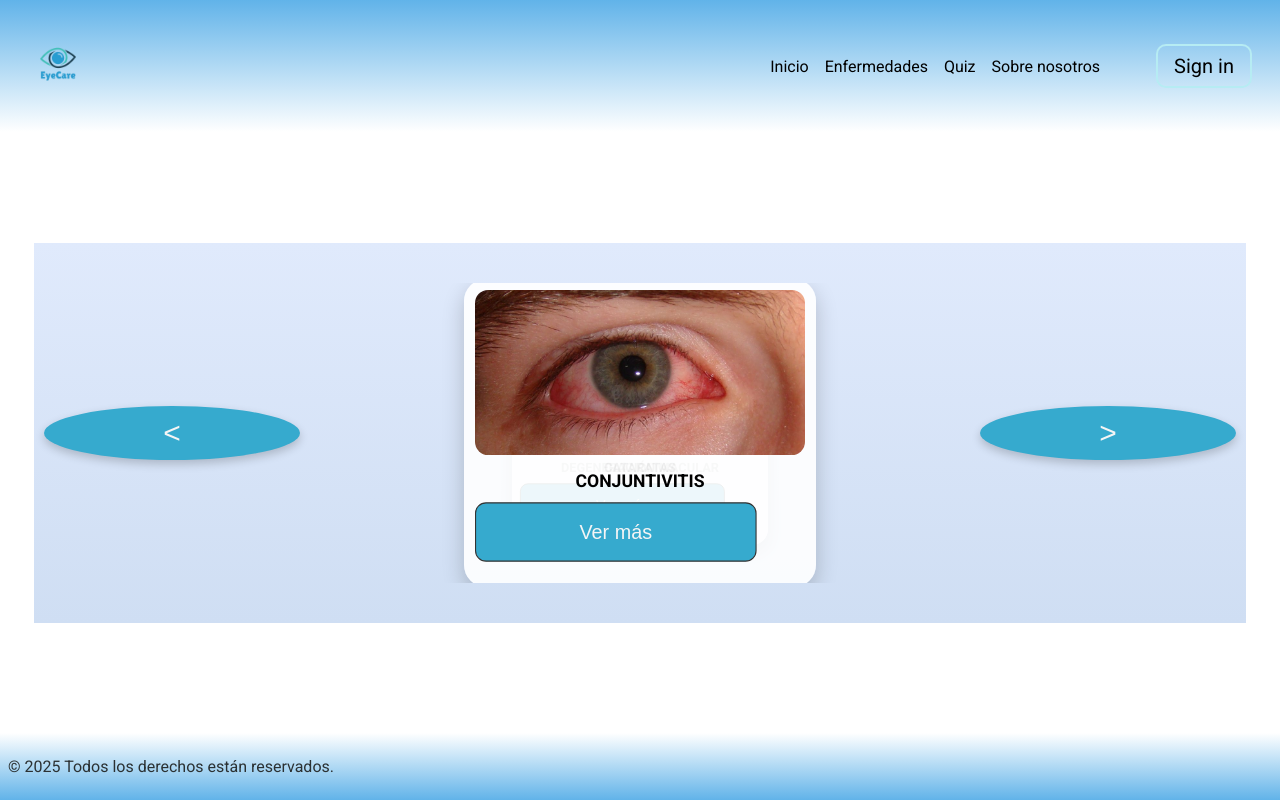
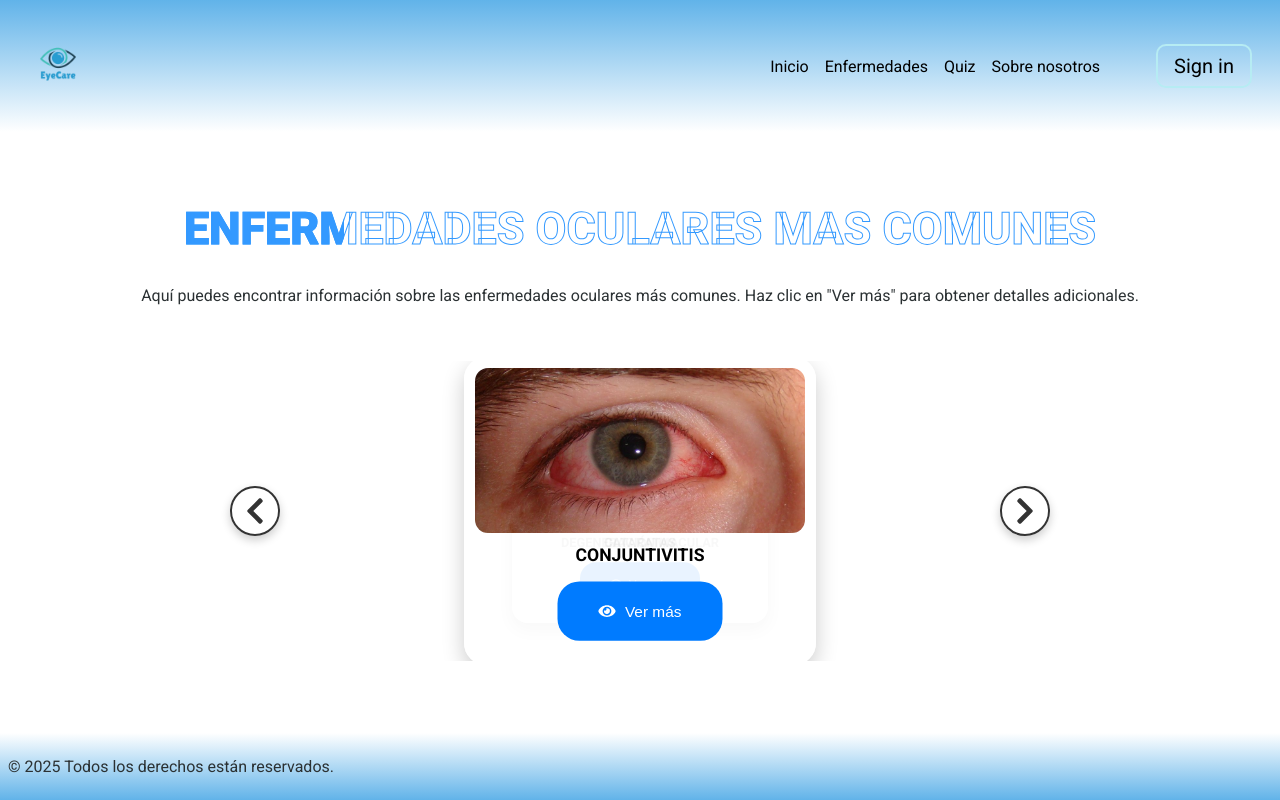
Before and after one commit to wilvelasco1006/EyeCare, a React (Vite) app: page /diseases/content-diseases in a window 1280 px wide. Built offline with nearby package versions, Linux system fonts and the light colour scheme; no server answers.

Commit message:
ajustes del carousel y header

```diff
--- a/package.json
+++ b/package.json
@@ -15,6 +15,7 @@
     "framer-motion": "^12.7.4",
     "react": "^19.0.0",
     "react-dom": "^19.0.0",
+    "react-icons": "^5.5.0",
     "react-router": "^7.2.0",
     "react-router-dom": "^7.2.0"
   },
--- a/src/main.jsx
+++ b/src/main.jsx
@@ -1,14 +1,15 @@
 import { createRoot } from 'react-dom/client'
+import { BrowserRouter, Routes, Route } from 'react-router'
 import './index.css'
 import Home from './pages/home/Home.jsx'
-import Diseases from './pages/diseases/CarouselDiseases.jsx'
 import Quiz from './pages/quiz/Quiz.jsx'
 import NotFound from './pages/not-found/NotFound.jsx'
 import AboutUs from "./pages/about-us/AboutUs.jsx"
-import { BrowserRouter, Routes, Route } from 'react-router'
 import Layout from './layout/Layout.jsx'
 import Sign from './pages/sign-in/Sign.jsx'
+import Diseases from './pages/diseases/CarouselDiseases.jsx'
 import Cataracts from './pages/diseases/Cataracts/Cataracts.jsx'
+import Conjuntivis from './pages/diseases/Conjuntivitis/Conjuntivitis.jsx'
 createRoot(document.getElementById("root")).render(
   <BrowserRouter>
     <Layout>
@@ -17,8 +18,8 @@ createRoot(document.getElementById("root")).render(
         <Route path="diseases">
           <Route path="content-diseases" element={<Diseases />} />
           <Route path="cataracts" element={<Cataracts />}/>
+          <Route path="Conjuntivitis" element={<Conjuntivis />}/>
         </Route>
-
         <Route path="quiz" element={<Quiz />} />
         <Route path="*" element={<NotFound />} />
         <Route path="about us" element={<AboutUs />} />
--- a/src/pages/diseases/CarouselDiseases.css
+++ b/src/pages/diseases/CarouselDiseases.css
@@ -1,15 +1,68 @@
+/* Animaciones */
+@keyframes typing {
+  0% {
+    width: 0;
+  }
+  50% {
+    width: 100%;
+  }
+  100% {
+    width: 0;
+  }
+}
+
+@keyframes blink {
+  50% {
+    border-color: transparent;
+  }
+}
+
+/* Contenedor principal del carrusel */
+.carousel-wrapper {
+  display: flex;
+  flex-direction: column;
+  align-items: center;
+  padding: 60px 20px;
+}
+
+/* Título animado en loop */
+.carousel-title {
+  position: relative;
+  font-size: 2.8rem;
+  font-weight: 800;
+  text-transform: uppercase;
+  text-align: center;
+  color: transparent;
+  -webkit-text-stroke: 1px #3399ff;
+  margin-bottom: 15px;
+  overflow: hidden;
+}
+
+.carousel-title::before {
+  content: attr(data-text);
+  position: absolute;
+  top: 0;
+  left: 0;
+  color: #3399ff;
+  white-space: nowrap;
+  overflow: hidden;
+  border-right: 2px solid #3399ff;
+  width: 0;
+  animation: typing 6s steps(40, end) infinite, blink 0.7s step-end infinite;
+}
 .carousel-container {
   display: flex;
   align-items: center;
   justify-content: center;
-    background: linear-gradient(to bottom, #e0eafc, #cfdef3);
+  background-color: #fff;
   padding: 40px 0;
   position: relative;
+  border-radius: 30px;
 }
 
 .carousel {
   position: relative;
-    width: 660px;
+  width: 700px;
   height: 300px;
   display: flex;
   justify-content: center;
@@ -28,6 +81,9 @@
   text-align: center;
   padding: 10px;
   transition: all 0.3s ease;
+  display: flex; /* Añadido para alinear verticalmente el contenido */
+  flex-direction: column; /* Añadido para apilar elementos */
+  justify-content: space-between; /* Añadido para espaciar el contenido */
 }
 
 .card img {
@@ -38,28 +94,49 @@
 }
 
 .card h3 {
-    margin: 10px 0;
+  margin: 10px 0 5px 0; /* Reduje el margen inferior del título */
   font-size: 16px;
 }
 
 .watch-more {
-    align-self: normal;
-    background: #36aace;
-    border: 1px solid #333;
-    border-radius: 10px;
-    padding: 5px 10px;
-    margin-top: 5px;
+  width: 50%;
+  margin: auto;
+  display: inline-flex; /* Para alinear icono y texto */
+  align-items: center;
+  justify-content: center;
+  gap: 0.5rem;
+  font-size: 14px;
+  color: #fff; /* Texto blanco como en el prototipo */
+  text-decoration: none;
+  background-color: #007bff; /* Fondo azul como en el prototipo */
+  padding: 8px 15px;
+  border-radius: 20px; /* Bordes redondeados */
+  margin-top: 10px;
   cursor: pointer;
-    text-align: center;
+  transition: background-color 0.3s ease;
+}
+
+.watch-more:hover {
+  background-color: #0056b3; /* Oscurecer al pasar el ratón */
+}
+
+.watch-more-icon {
+  font-size: 1rem;
 }
 
 .arrow {
-    background: #36aace;
-    border: none;
+  background: transparent;
+  width: 50px;
+  height: 50px;
+  border: 2px solid #333;
+  color: #333;
   font-size: 30px;
   padding: 10px;
   border-radius: 50%;
   cursor: pointer;
   box-shadow: 0 4px 10px rgba(0, 0, 0, 0.2);
   margin: 0 10px;
+  display: flex; /* Para centrar el icono */
+  justify-content: center;
+  align-items: center;
 }
--- a/src/pages/diseases/CarouselDiseases.jsx
+++ b/src/pages/diseases/CarouselDiseases.jsx
@@ -1,7 +1,8 @@
-import React, { useState } from "react";
+import { useState } from "react";
 import { motion } from "framer-motion";
-import { useNavigate, Outlet } from "react-router-dom"; // Importa Outlet
+import { useNavigate} from "react-router-dom"; // Importa Outlet
 import "./CarouselDiseases.css";
+import { FaChevronLeft, FaChevronRight, FaEye } from "react-icons/fa"; // Importa los iconos
 
 const diseases = [
   {
@@ -12,7 +13,7 @@ const diseases = [
   {
     name: "CONJUNTIVITIS",
     image: "/Conjuntivitis.jpg",
-    ruta: "/diseases/conjunctivitis", // Ruta correspondiente
+    ruta: "/diseases/conjuntivitis", // Ruta correspondiente
   },
   {
     name: "DEGENERACIÓN MACULAR",
@@ -35,13 +36,18 @@ const CarouselDiseases = () => {
   };
 
   return (
+    <>
+    <h2 className="carousel-title"data-text="Enfermedades Oculares mas comunes">Enfermedades Oculares mas comunes</h2>
+    <p className="carousel-description">
+      Aquí puedes encontrar información sobre las enfermedades oculares más comunes. Haz clic en "Ver más" para obtener detalles adicionales.
+    </p>
     <div className="carousel-container">
       <button
-        className="arrow"
+        className="arrow left-arrow" // Añade clase específica para estilizar la flecha izquierda
         onClick={() => move(-1)}
         aria-label="Anterior"
       >
-        &lt;
+        <FaChevronLeft />
       </button>
       <div className="carousel">
         {diseases.map((item, i) => {
@@ -67,21 +73,21 @@ const CarouselDiseases = () => {
                 aria-label={`Ver más sobre ${item.name}`}
                 onClick={() => navigate(item.ruta)} // Navega a la ruta correspondiente
               >
-                Ver más
+                <FaEye className="watch-more-icon" />  Ver más
               </button>
             </motion.div>
           );
         })}
       </div>
       <button
-        className="arrow"
+        className="arrow right-arrow" // Añade clase específica para estilizar la flecha derecha
         onClick={() => move(1)}
         aria-label="Siguiente"
       >
-        &gt;
+        <FaChevronRight />
       </button>
-      <Outlet />
     </div>
+    </>
   );
 };
 
--- a/src/pages/diseases/Cataracts/Cataracts.css
+++ /dev/null
@@ -1,24 +0,0 @@
-.cataracts-page {
-  padding: 2rem;
-  text-align: center;
-}
-
-.cataracts-page h1 {
-  font-size: 2rem;
-  color: #00586f;
-}
-
-.cataracts-page p {
-  font-size: 1.2rem;
-  margin: 1rem 0;
-  color: #333;
-}
-
-.model-container {
-  width: 100%;
-  height: 500px;
-  margin: 2rem auto;
-  background-color: #f0f0f0;
-  border-radius: 10px;
-  box-shadow: 0 4px 10px rgba(0, 0, 0, 0.2);
-}
--- a/src/pages/diseases/Cataracts/Cataracts.jsx
+++ b/src/pages/diseases/Cataracts/Cataracts.jsx
@@ -1,10 +1,10 @@
 /* eslint-disable react/no-unknown-property */
 // eslint-disable-next-line no-unused-vars
 import React from "react";
-import "./Cataracts.css";
 import { Canvas } from "@react-three/fiber";
 import { OrbitControls } from "@react-three/drei";
 import { EyeCataractModel } from "./EyeCataractModel"; // Importa el modelo
+
 const Cataracts = () => {
   return (
     <div className="cataracts-page">
--- a/src/pages/diseases/Cataracts/EyeCataractModel.jsx
+++ b/src/pages/diseases/Cataracts/EyeCataractModel.jsx
@@ -1,24 +1,31 @@
-import React, { useRef } from "react";
-import { useGLTF } from "@react-three/drei";
+/* eslint-disable react/no-unknown-property */
+import React, { useRef } from 'react'
+import { useGLTF } from '@react-three/drei'
 
-export function EyeCataractModel(props) {
-  const { nodes, materials } = useGLTF("/models-3d/eye-cataract.glb"); // Ruta al modelo
+export function EyeCataractModel (props) {
+  const { nodes, materials } = useGLTF('/models-3d/eye-cataract-2.glb')
   return (
     <group {...props} dispose={null}>
       <mesh
         castShadow
         receiveShadow
-        geometry={nodes.cataractEye.geometry}
-        material={materials.EyeCataractMaterial}
+        geometry={nodes.Eyeball_1.geometry}
+        material={materials.EyeballMaterial}
       />
       <mesh
         castShadow
         receiveShadow
-        geometry={nodes.corneaEye.geometry}
-        material={materials.CorneaCataractMaterial}
+        geometry={nodes.Iris_1.geometry}
+        material={materials.IrisMaterial}
+      />
+      <mesh
+        castShadow
+        receiveShadow
+        geometry={nodes.Sclera_1.geometry}
+        material={materials.ScleraMaterial}
       />
     </group>
-  );
+  )
 }
 
-useGLTF.preload("/models-3d/eye-cataract.glb");
+useGLTF.preload('/models-3d/eye-cataract-2.glb')
--- /dev/null
+++ b/src/pages/diseases/Conjuntivitis/Conjuntivitis.css
@@ -0,0 +1,56 @@
+.conjuntivitis-container {
+    display: flex;
+    flex-direction: row;
+    align-items: center;
+    justify-content: space-around;
+    padding: 2rem; /* Añade un poco de espacio alrededor del contenedor */
+    background-color: #f0f8ff; /* Un color de fondo claro como en el prototipo */
+    border-radius: 8px; /* Bordes redondeados para un aspecto suave */
+    box-shadow: 0 2px 8px rgba(0, 0, 0, 0.1); /* Una ligera sombra para elevación */
+    margin: 2rem; /* Margen alrededor del contenedor principal */
+  }
+
+  .Text-container-sectionOne {
+    flex: 1; /* Permite que el contenedor de texto ocupe el espacio disponible */
+    padding: 1rem;
+    text-align: left; /* Alinea el texto a la izquierda */
+  }
+
+  .conjuntivitis-title {
+    font-size: 2.5rem; /* Tamaño grande para el título principal */
+    color: #333; /* Color del título */
+    margin-bottom: 0.5rem; /* Espacio debajo del título */
+  }
+
+  .subtitle {
+    font-size: 1.5rem; /* Tamaño para el subtítulo/pregunta */
+    color: #555; /* Color del subtítulo */
+    margin-bottom: 1rem; /* Espacio debajo del subtítulo */
+  }
+
+  .conjuntivitis-description {
+    font-size: 1rem; /* Tamaño para la descripción */
+    color: #666; /* Color de la descripción */
+    line-height: 1.6; /* Espacio entre líneas para mejor legibilidad */
+  }
+
+  .model-container {
+    flex: 1; /* Permite que el contenedor del modelo ocupe el espacio disponible */
+    padding: 1rem;
+    display: flex;
+    justify-content: center; /* Centra el modelo horizontalmente */
+    align-items: center; /* Centra el modelo verticalmente (si es necesario) */
+    min-width: 300px; /* Ancho mínimo para el contenedor del modelo */
+    min-height: 300px; /* Alto mínimo para el contenedor del modelo */
+  }
+
+  /* Estilos adicionales para el Canvas (opcional, dependiendo de cómo quieras que se vea) */
+  .model-container canvas {
+    max-width: 100%;
+    max-height: 100%;
+    width: 300px; /* o el tamaño que desees por defecto */
+    height: 300px;
+    border: 2px solid #87ceeb;
+    border-radius: 8px;
+    box-sizing: border-box;
+  }
--- /dev/null
+++ b/src/pages/diseases/Conjuntivitis/Conjuntivitis.jsx
@@ -0,0 +1,30 @@
+/* eslint-disable react/no-unknown-property */
+import "./Conjuntivitis.css";
+import { Canvas } from "@react-three/fiber";
+import { EyeHealthModel } from "./model-3d/EyeHealthModel";
+import { OrbitControls } from "@react-three/drei";
+
+
+const Conjuntivitis = () => {
+    return (
+        <div className="conjuntivitis-container">
+            <div className="Text-container-sectionOne">
+                <h2 className="conjuntivitis-title">Conjuntivitis</h2>
+                <h3 className="subtitle">¿Que es?</h3>
+                <p className="conjuntivitis-description">
+                    La conjuntivitis es una inflamación de la membrana que recubre el interior del párpado y la parte blanca del ojo. Puede ser causada por infecciones, alergias o irritantes.
+                </p>
+            </div>
+            <div className="model-container">
+                <Canvas camera={{ position: [2, 0, 4], fov: 50 }}>
+                    <ambientLight intensity={0.5} />
+                    <directionalLight position={[2, 2, 2]} />
+                    <OrbitControls />
+                    <EyeHealthModel scale={[0.5, -0.5, -0.5]} position={[0, 0, 1]} />
+                </Canvas>
+            </div>
+        </div>
+    );
+};
+
+export default Conjuntivitis;
--- /dev/null
+++ b/src/pages/diseases/Conjuntivitis/model-3d/EyeHealthModel.jsx
@@ -0,0 +1,16 @@
+/* eslint-disable react/no-unknown-property */
+import React, { useRef } from 'react'
+import { useGLTF } from '@react-three/drei'
+
+export function EyeHealthModel(props) {
+  const { nodes, materials } = useGLTF('/models-3d/Conjuntivitis/health-eye.glb')
+  return (
+    <group {...props} dispose={null}>
+      <mesh castShadow receiveShadow geometry={nodes.Sclera.geometry} material={materials.Sclera} />
+      <mesh castShadow receiveShadow geometry={nodes.Cornea.geometry} material={materials.Cornea} />
+      <mesh castShadow receiveShadow geometry={nodes.Iris.geometry} material={materials.iris} />
+    </group>
+  )
+}
+
+useGLTF.preload('/models-3d/Conjuntivitis/health-eye.glb')
```
Also changed, not shown: src/pages/diseases/Diseases.css (added, +8 -0 lines), src/pages/diseases/Diseases.jsx (added, +19 -0 lines), 2 other files (tests, documents, lock files or other folders). Lines whose indentation alone changed are shown as unchanged.
